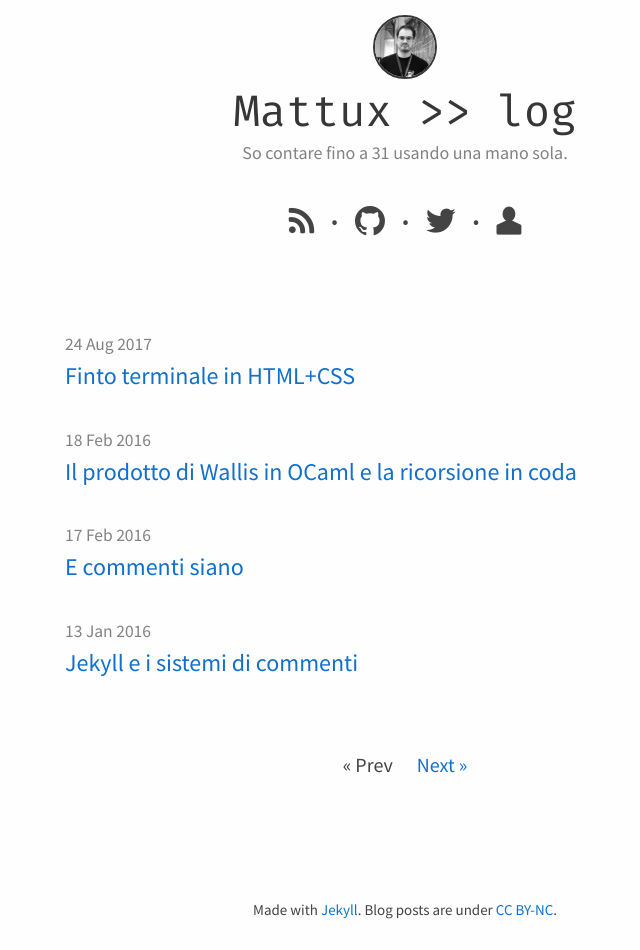
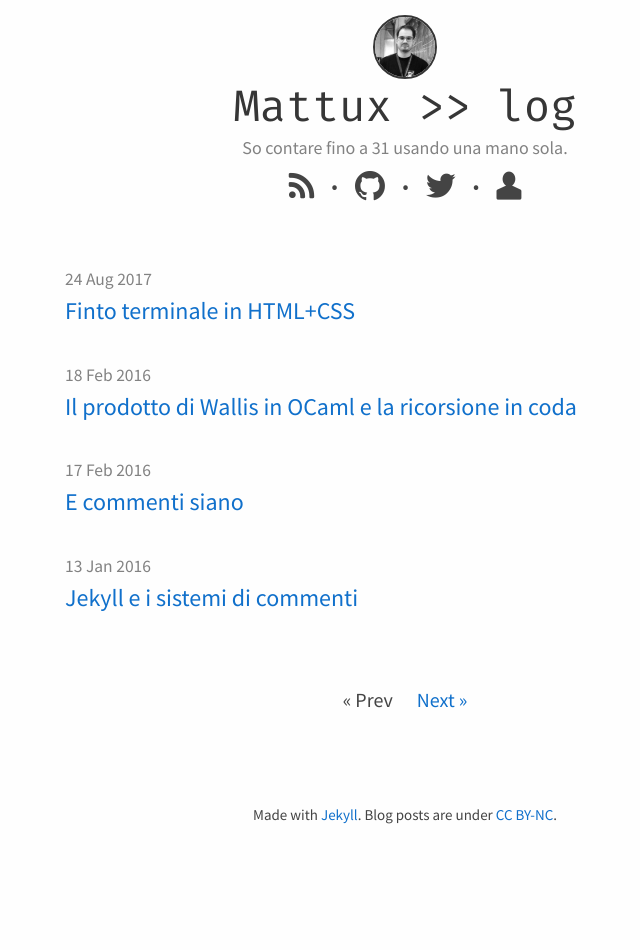
Before and after one commit to mattux/mattux.github.io, a Jekyll site: the page built from index.html, in a window 1280 px wide. Shown: the whole page, without its empty margins (235-875 px from the left). Built offline with Jekyll 4.4.1, drawn with Linux system fonts in a browser that asks for light colours; the list of posts is cut into pages by our own code; comment, search, counter and statistics services are not loaded; after the commit the page ends 900 px from its top, so only the background shows below that.

Commit message:
reduce vertical spacing between elements in header

```diff
--- a/_sass/_layout.scss
+++ b/_sass/_layout.scss
@@ -14,6 +14,7 @@
 .site-description {
     color: $grey-color;
     font-size: $base-font-size * 0.9;
+    margin-bottom: 0;
 }
 
 .site-title {
@@ -107,7 +108,6 @@ img.avatar {
   width: 60px;
   border: 2px solid $grey-color-dark;
   border-radius: 100%;
-  margin-bottom: 5px;
 }
 
 
@@ -198,7 +198,7 @@ img.avatar {
  * Page content
  */
 .page-content {
-    padding: $spacing-unit 0;
+    padding: ($spacing-unit / 2) 0;
 
 }
 
```
